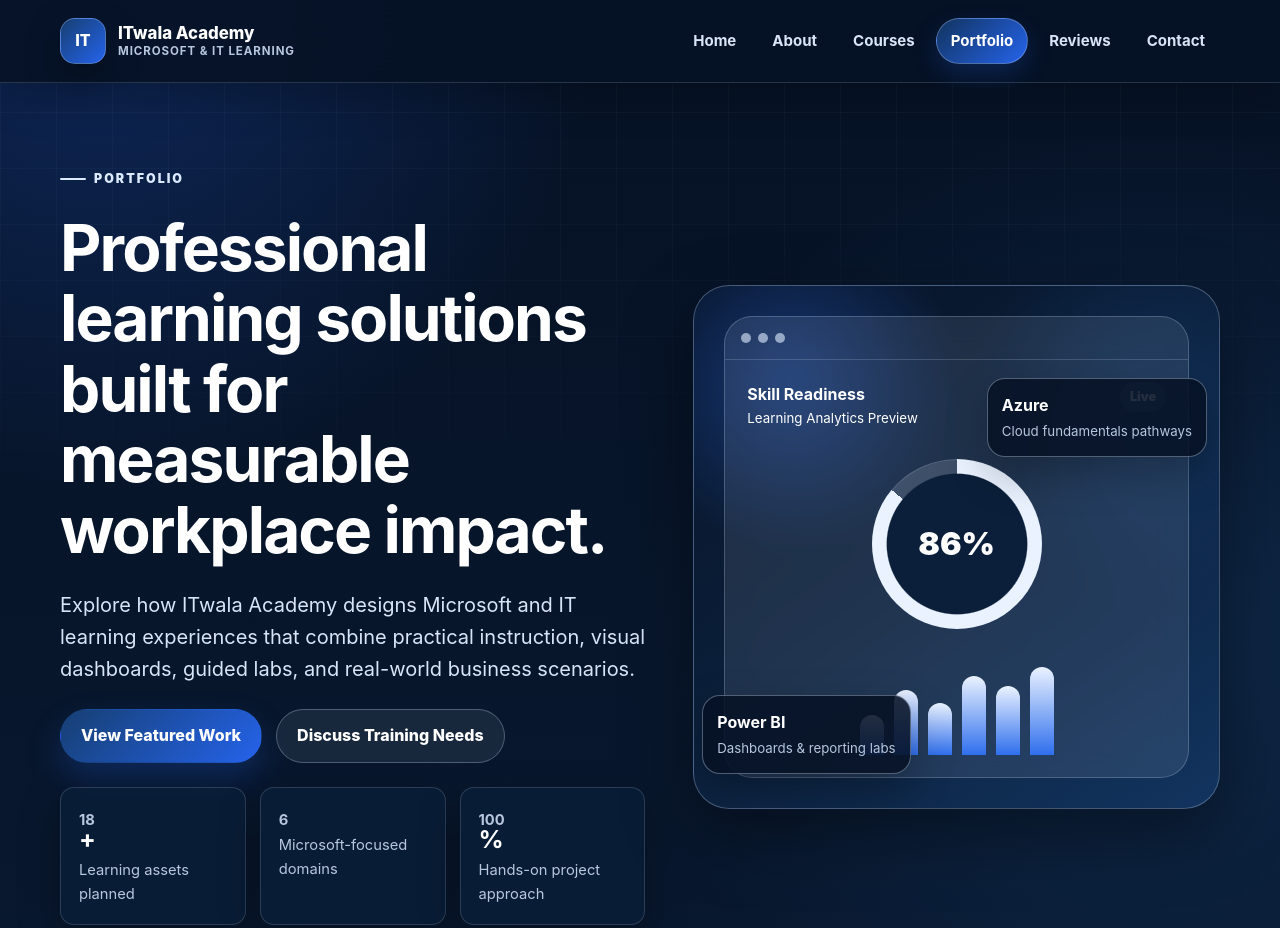
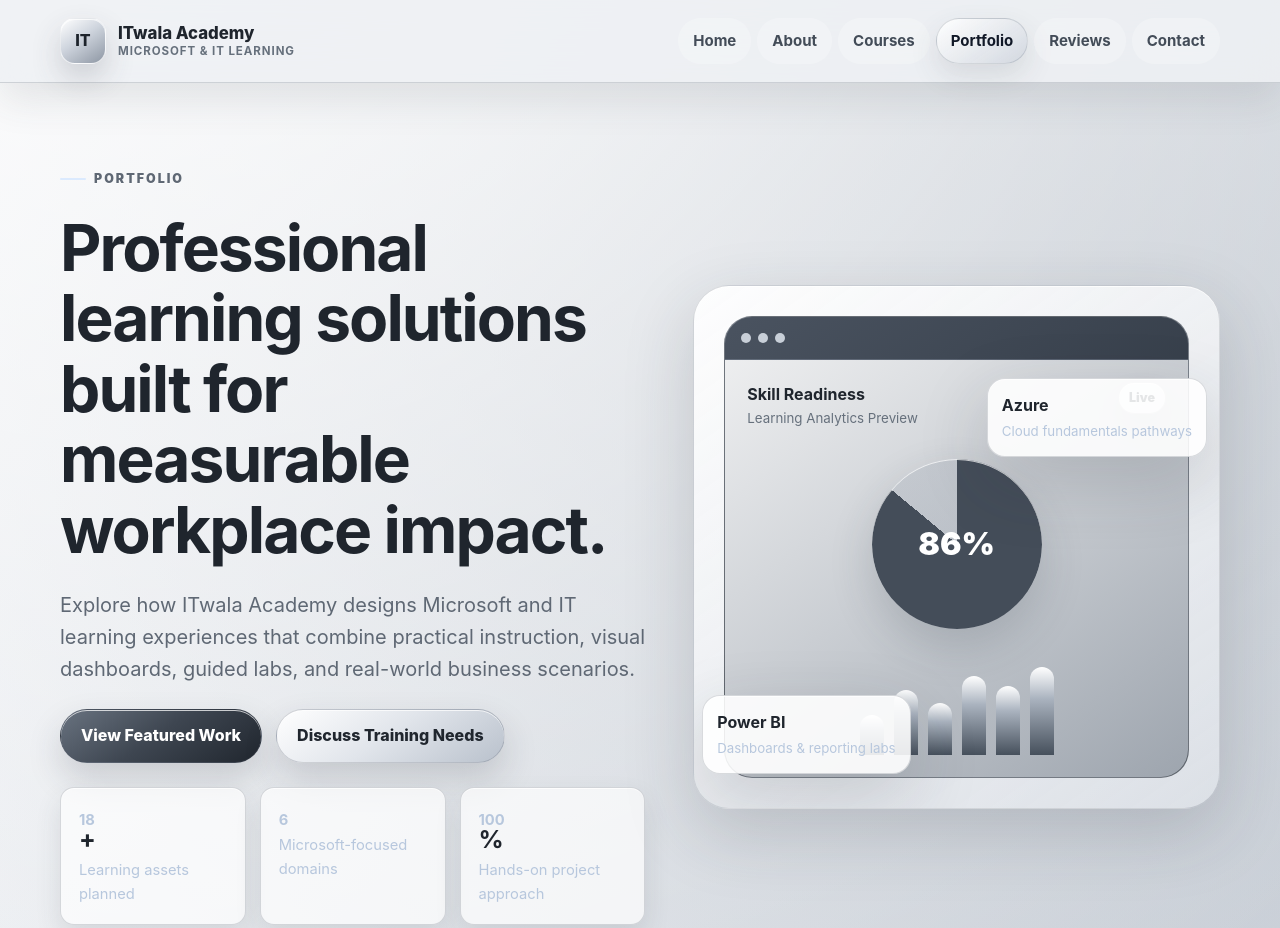
Before and after one commit to Farooq3MFW57/itwala-academy, a plain HTML site: page portfolio.html in a window 1280 px wide. Shown: the top 928 px of the page. Drawn offline with Linux system fonts and the light colour scheme.

Commit message:
Courage: Preview a silver grey theme across the site

```diff
--- a/portfolio.html
+++ b/portfolio.html
@@ -5,6 +5,7 @@
     <meta name="viewport" content="width=device-width, initial-scale=1.0">
     <title>Portfolio - ITwala Academy</title>
     <link rel="stylesheet" href="style.css">
+    <link rel="stylesheet" href="silver-grey-theme.css">
     <script src="script.js" defer></script>
 </head>
 <body>
--- /dev/null
+++ b/silver-grey-theme.css
@@ -0,0 +1,325 @@
+:root {
+    --silver-bg: #d8dde4;
+    --silver-bg-soft: #eef0f4;
+    --silver-surface: rgba(246, 247, 249, 0.84);
+    --silver-surface-strong: rgba(255, 255, 255, 0.94);
+    --silver-ink: #1f252d;
+    --silver-muted: #5f6874;
+    --silver-line: rgba(82, 91, 104, 0.22);
+    --silver-dark: #3e4651;
+    --silver-mid: #8d96a3;
+    --silver-light: #ffffff;
+    --silver-shadow: 0 24px 70px rgba(40, 47, 58, 0.18);
+    --silver-inset: inset 0 1px 0 rgba(255, 255, 255, 0.74);
+    --color-primary: var(--silver-dark);
+    --color-secondary: var(--silver-mid);
+    --color-accent: #6f7885;
+}
+
+html {
+    background: var(--silver-bg);
+}
+
+body {
+    color: var(--silver-ink) !important;
+    background:
+        radial-gradient(circle at 12% -8%, rgba(255, 255, 255, 0.95), transparent 34%),
+        radial-gradient(circle at 88% 8%, rgba(173, 181, 191, 0.62), transparent 32%),
+        linear-gradient(135deg, #f7f8fa 0%, #d8dde4 42%, #b8c0cb 100%) !important;
+}
+
+body::before {
+    content: "";
+    position: fixed;
+    inset: 0;
+    pointer-events: none;
+    z-index: -1;
+    background:
+        linear-gradient(120deg, rgba(255,255,255,0.34), transparent 28%, rgba(255,255,255,0.18) 52%, transparent 76%),
+        repeating-linear-gradient(90deg, rgba(255,255,255,0.10) 0 1px, transparent 1px 90px);
+}
+
+::selection {
+    background: #aeb6c1;
+    color: #111827;
+}
+
+:is(h1, h2, h3, h4, strong, blockquote) {
+    color: var(--silver-ink) !important;
+}
+
+:is(p, li, small, span) {
+    border-color: var(--silver-line);
+}
+
+:is(p, li, small, .hero-lede, .section-header p, .card-footer p, .portfolio-card-copy p) {
+    color: var(--silver-muted) !important;
+}
+
+.site-header {
+    background: rgba(238, 240, 244, 0.86) !important;
+    border-bottom: 1px solid var(--silver-line) !important;
+    box-shadow: 0 16px 40px rgba(54, 63, 76, 0.12);
+    backdrop-filter: blur(18px) saturate(130%);
+}
+
+.brand {
+    color: var(--silver-ink) !important;
+}
+
+.brand-mark,
+.orbit-core,
+.icon,
+.detail-number,
+.capability-icon,
+.reviewer-avatar,
+.cloud-node.node-main {
+    color: #1d232b !important;
+    background:
+        linear-gradient(145deg, #ffffff 0%, #cfd5de 44%, #8d96a3 100%) !important;
+    border: 1px solid rgba(255,255,255,0.72) !important;
+    box-shadow: var(--silver-inset), 0 14px 30px rgba(53, 61, 73, 0.20) !important;
+}
+
+.brand-text small,
+.graph-card-heading span,
+.dashboard-header small {
+    color: #66707c !important;
+}
+
+.nav-links a {
+    color: #434c58 !important;
+    background: rgba(255,255,255,0.24);
+    border: 1px solid transparent;
+}
+
+.nav-links a:hover,
+.nav-links a.active {
+    color: #111827 !important;
+    background: linear-gradient(145deg, rgba(255,255,255,0.96), rgba(206, 212, 221, 0.86)) !important;
+    border-color: rgba(123, 132, 145, 0.28) !important;
+    box-shadow: 0 12px 28px rgba(58, 67, 80, 0.13);
+}
+
+.gradient-text {
+    color: transparent !important;
+    background:
+        linear-gradient(105deg, #1f252d 0%, #68727f 28%, #f8fafc 48%, #8a94a1 65%, #2d3540 100%) !important;
+    -webkit-background-clip: text !important;
+    background-clip: text !important;
+}
+
+.eyebrow {
+    color: #3f4650 !important;
+    text-shadow: 0 1px 0 rgba(255,255,255,0.66);
+}
+
+:is(.nebula-card,
+.content-card,
+.offering-card,
+.graph-card,
+.featured-review,
+.review-card,
+.detail-card,
+.values-card,
+.about-cta-card,
+.story-panel,
+.snapshot-card,
+.learning-model-card,
+.academy-snapshot,
+.portfolio-visual-card,
+.portfolio-card,
+.portfolio-process-card,
+.review-highlight,
+.success-metrics div,
+.portfolio-capability-grid article,
+.portfolio-process article,
+.learning-steps article) {
+    background:
+        linear-gradient(145deg, rgba(255,255,255,0.92), rgba(224, 228, 234, 0.78)) !important;
+    border: 1px solid var(--silver-line) !important;
+    box-shadow: var(--silver-shadow), var(--silver-inset) !important;
+}
+
+:is(.nebula-card,
+.portfolio-visual-card,
+.review-score-card) {
+    background:
+        radial-gradient(circle at 24% 14%, rgba(255,255,255,0.98), transparent 34%),
+        linear-gradient(150deg, rgba(250,251,252,0.96), rgba(189,198,208,0.88)) !important;
+}
+
+.button {
+    border: 1px solid rgba(82, 91, 104, 0.26) !important;
+    box-shadow: var(--silver-inset), 0 16px 34px rgba(44, 52, 63, 0.18) !important;
+}
+
+.button-primary {
+    color: #ffffff !important;
+    background:
+        linear-gradient(145deg, #697380 0%, #3e4651 48%, #20262e 100%) !important;
+}
+
+.button-primary:hover {
+    background:
+        linear-gradient(145deg, #7b8592 0%, #4a5360 50%, #262d36 100%) !important;
+}
+
+.button-secondary {
+    color: #20262e !important;
+    background:
+        linear-gradient(145deg, #ffffff 0%, #e1e5eb 48%, #b9c1cc 100%) !important;
+}
+
+.stat,
+.review-breakdown div,
+.dashboard-status,
+.verified-badge,
+.portfolio-tag,
+.floating-chip {
+    color: #27303a !important;
+    background: rgba(255,255,255,0.68) !important;
+    border: 1px solid var(--silver-line) !important;
+    box-shadow: var(--silver-inset), 0 12px 26px rgba(54, 63, 76, 0.12);
+}
+
+.orbit-ring {
+    border-color: rgba(94, 104, 118, 0.32) !important;
+    box-shadow: 0 0 40px rgba(255,255,255,0.72), inset 0 0 24px rgba(255,255,255,0.36) !important;
+}
+
+.star-rating span {
+    color: #7f8996 !important;
+    text-shadow: 0 1px 0 rgba(255,255,255,0.9);
+}
+
+.score-number {
+    color: #222a34 !important;
+}
+
+.radial-chart,
+.portfolio-donut {
+    background:
+        conic-gradient(#444d59 var(--score), rgba(142, 152, 166, 0.24) 0) !important;
+    box-shadow: var(--silver-inset), 0 18px 44px rgba(47, 56, 68, 0.18) !important;
+}
+
+.radial-chart::before,
+.portfolio-donut::before {
+    background: linear-gradient(145deg, #ffffff, #dfe4eb) !important;
+}
+
+.success-bar-track {
+    background: rgba(133, 144, 158, 0.20) !important;
+    border: 1px solid rgba(91, 101, 115, 0.16) !important;
+}
+
+.success-bar-fill,
+.mini-bars span,
+.bi-chart span {
+    background:
+        linear-gradient(180deg, #ffffff 0%, #aab3bf 36%, #46505c 100%) !important;
+}
+
+.line-chart svg .grid-line {
+    stroke: rgba(96, 106, 121, 0.24) !important;
+}
+
+.line-chart svg .line-path {
+    stroke: #4c5663 !important;
+    fill: none !important;
+}
+
+.line-chart svg circle {
+    fill: #535e6c !important;
+    stroke: #f8fafc !important;
+}
+
+#lineGradient stop:nth-child(1),
+#portfolioGradientOne stop:nth-child(1) {
+    stop-color: #f8fafc !important;
+}
+
+#lineGradient stop:nth-child(2),
+#portfolioGradientOne stop:nth-child(2) {
+    stop-color: #aab3bf !important;
+}
+
+#lineGradient stop:nth-child(3),
+#portfolioGradientOne stop:nth-child(3) {
+    stop-color: #4b5563 !important;
+}
+
+.portfolio-device {
+    background: linear-gradient(145deg, #4a5360, #222a34) !important;
+    border-color: rgba(255,255,255,0.28) !important;
+}
+
+.device-screen,
+.compact-graphic,
+.portfolio-card-graphic {
+    background:
+        linear-gradient(145deg, rgba(255,255,255,0.90), rgba(205, 212, 221, 0.72)) !important;
+    border-color: var(--silver-line) !important;
+}
+
+.device-top span {
+    background: #c8cfd8 !important;
+}
+
+.portfolio-floating-note {
+    color: #1f252d !important;
+    background: rgba(255,255,255,0.88) !important;
+    border: 1px solid var(--silver-line) !important;
+    box-shadow: var(--silver-shadow), var(--silver-inset) !important;
+}
+
+.portfolio-card-graphic svg rect {
+    fill: rgba(238, 241, 245, 0.92) !important;
+    stroke: rgba(84, 94, 108, 0.28) !important;
+}
+
+.portfolio-card-graphic svg path {
+    fill: none !important;
+    stroke: #56616f !important;
+    stroke-width: 8 !important;
+    stroke-linecap: round;
+}
+
+.portfolio-card-graphic svg circle {
+    fill: #525d6b !important;
+    stroke: #ffffff !important;
+    stroke-width: 4 !important;
+}
+
+.portfolio-card-graphic svg g rect,
+.excel-grid span,
+.team-board span {
+    background: linear-gradient(145deg, #ffffff, #cdd4dd) !important;
+    fill: #eef1f5 !important;
+    stroke: rgba(84, 94, 108, 0.24) !important;
+}
+
+.cloud-node {
+    background: linear-gradient(145deg, #ffffff, #aeb7c3) !important;
+    border-color: rgba(84, 94, 108, 0.28) !important;
+}
+
+.site-footer {
+    color: #525c69 !important;
+    background:
+        linear-gradient(180deg, rgba(216,221,228,0), rgba(185, 194, 205, 0.58)) !important;
+    border-top: 1px solid var(--silver-line) !important;
+}
+
+.site-footer p {
+    color: #525c69 !important;
+}
+
+a {
+    color: #3f4854;
+}
+
+a:hover {
+    color: #111827;
+}
```
Also changed, not shown: about.html (+1 -0 lines), contact.html (+1 -0 lines), courses.html (+1 -0 lines), customer-reviews.html (+1 -0 lines), index.html (+1 -0 lines), testimonials.html (+1 -0 lines).
